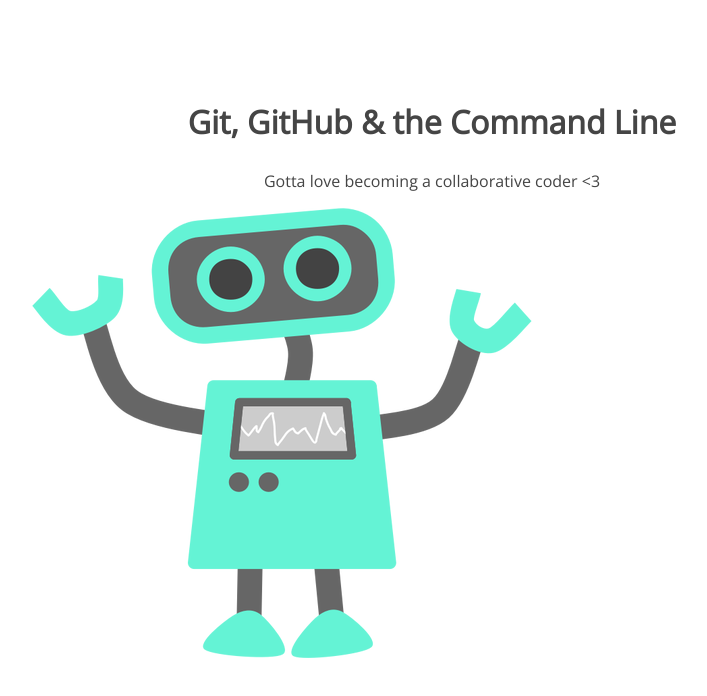
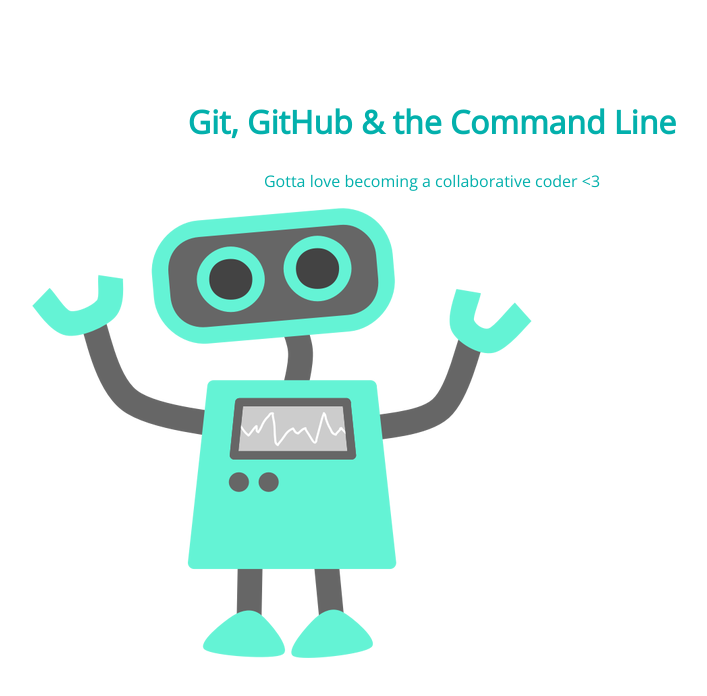
Before and after one commit to sannaAawa/105-project, a plain HTML site: page index.html in a window 1280 px wide. Shown: the whole page, without its empty margins (208-915 px from the left). Drawn offline with nearby package versions, Linux system fonts and the light colour scheme.

Commit message:
Header color change

```diff
--- a/css/style.css
+++ b/css/style.css
@@ -5,7 +5,7 @@
 section h1,
 section p {
 	text-align: center;
-	color: #454545;
+	color: #03b0ac;
 }
 section h1 {
 	font: 32px 'Open Sans';
```
